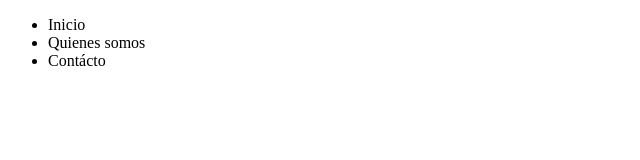
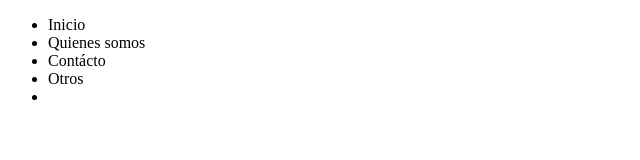
Before and after one commit to lizievi/pruebaHotel, a plain HTML site: page index.html in a window 1280 px wide. Shown: the full height of the page, 0-640 px from the left. Drawn offline with Linux system fonts and the light colour scheme.

Commit message:
Comprobando acceso

```diff
--- a/index.html
+++ b/index.html
@@ -13,6 +13,7 @@
         <li>Inicio</li>
         <li>Quienes somos</li>
         <li>Contácto</li>
+        <li>Otros<li>
       </ul>
     </nav>
   </header>
```
